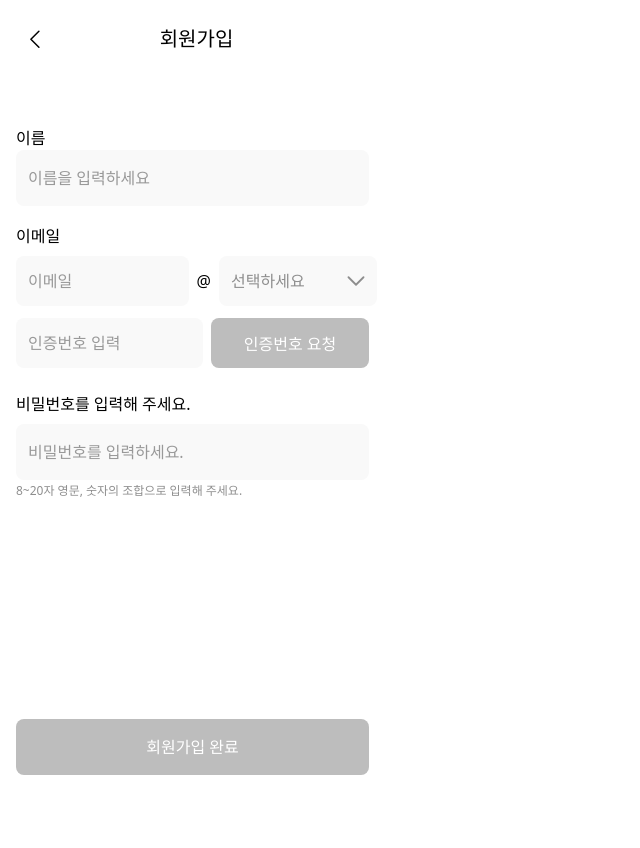
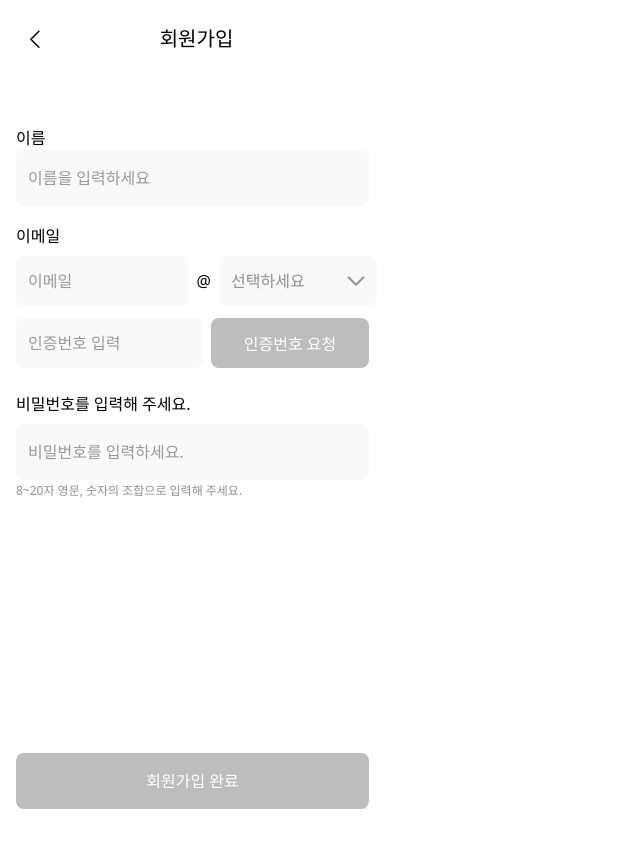
Before and after one commit to Dang-Bun/DANGBUN-frontend, a React (Vite) app: page /join in a window 1280 px wide. Shown: the top 848 px of the page, without its empty margins (0-640 px from the left). Built offline with nearby package versions, Linux system fonts and the light colour scheme.

Commit message:
Design: CTA 버튼 위치 수정

```diff
--- a/src/pages/A/Join.tsx
+++ b/src/pages/A/Join.tsx
@@ -128,7 +128,7 @@ const Join = () => {
             </div>
           </div>
         </div>
-        <div className='fixed bottom-0 w-full mb-[25px]'>
+        <div className='w-full mt-[229px]'>
           <CTAButton
             variant={isFormFilled ? 'blue' : 'thickGray'}
             onClick={handleJoinComplete}
--- a/src/pages/B/JoinComplete.tsx
+++ b/src/pages/B/JoinComplete.tsx
@@ -22,7 +22,7 @@ const SelectPlace = () => {
       <div className='mt-[56px]'>
         <img src={joinComplete} alt='회원가입 완료 표시' />
       </div>
-      <div className='flex w-full justify-center mt-[219px]'>
+      <div className='flex w-full justify-center mt-[229px]'>
         <CTAButton onClick={handleClick}>내 플레이스로 이동</CTAButton>
       </div>
     </div>
```
